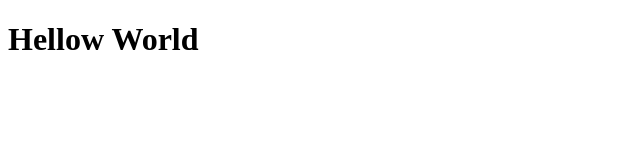
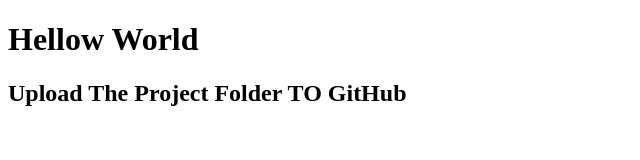
Before and after one commit to MuhamedAbd/test-git, a plain HTML site: page index.html in a window 1280 px wide. Shown: the whole page, without its empty margins (0-640 px from the left). Drawn offline with Linux system fonts and the light colour scheme.

Commit message:
scond commit

```diff
--- a/index.html
+++ b/index.html
@@ -8,5 +8,6 @@
 </head>
 <body>
     <h1>Hellow World</h1>
+    <h2>Upload The Project Folder TO GitHub</h2>
 </body>
 </html>
```
